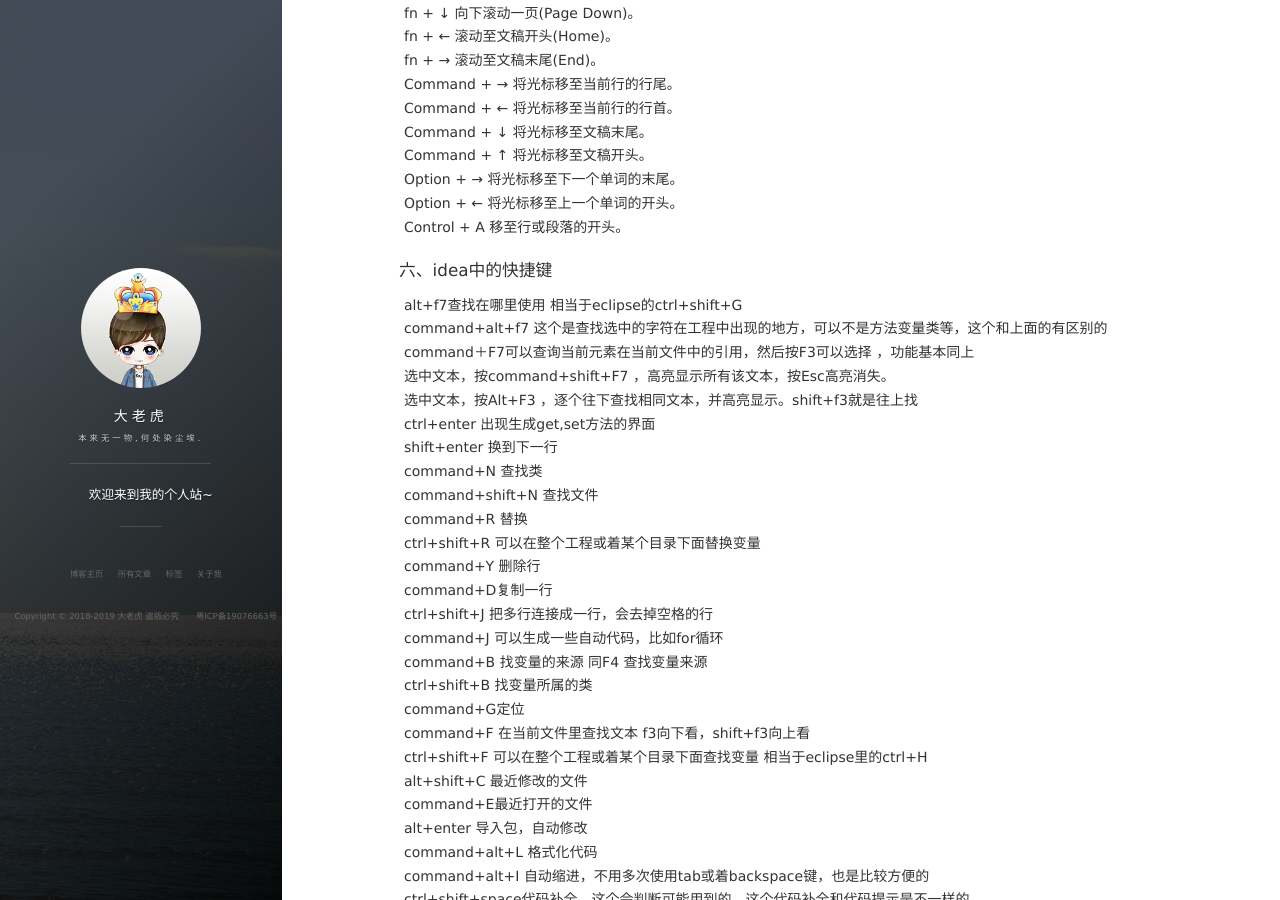
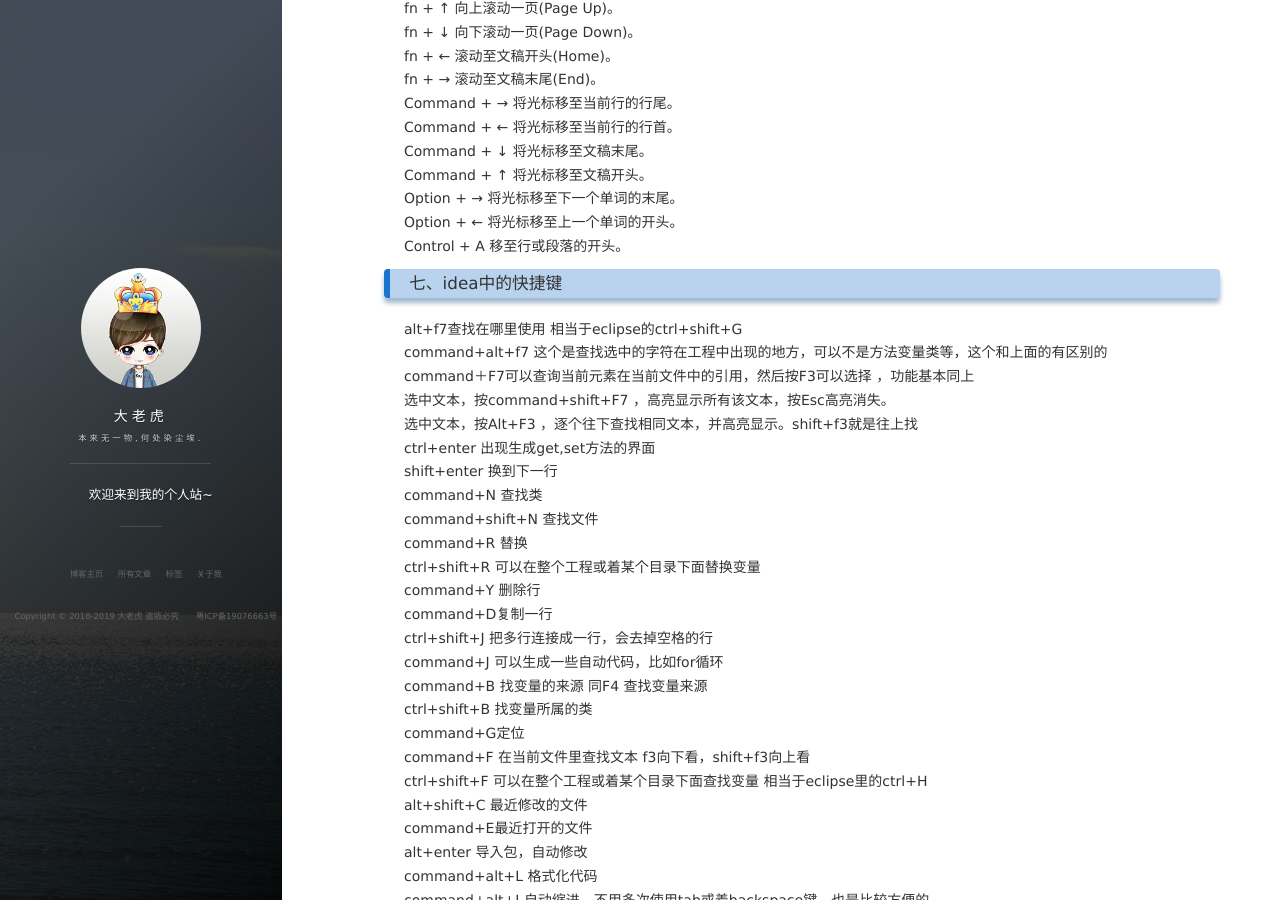
Before and after one commit to freeBufToTiger/freeBufToTiger.github.io, a Jekyll site: the page built from _posts/2019-09-09-Mac下IDEA的使用之常用快捷键篇.md, in a window 1280 px wide and 900 px high, scrolled down 1342 px. Built offline with Jekyll 4.4.1, drawn with Linux system fonts in a browser that asks for light colours; nearby versions of some CDN libraries; comment, search, counter and statistics services are not loaded.

Commit message:
[^]优化

```diff
--- a/_posts/2019-09-09-Mac下IDEA的使用之常用快捷键篇.md
+++ b/_posts/2019-09-09-Mac下IDEA的使用之常用快捷键篇.md
@@ -13,6 +13,7 @@
 Command + Shift + Control + 3 截取全部屏幕到剪贴板。<br>
 Command + Shift + 4 截取所选屏幕区域到一个文件，或按空格键仅捕捉一个窗口。<br>
 Command + Shift + Control + 4 截取所选屏幕区域到剪贴板，或按空格键仅捕捉一个窗口。<br>
+
 ### 二、通用快捷键
 Command 是 Mac 里最重要的修饰键，在大多数情况下相当于 Windows 下的 Ctrl，黑果通常是 Alt 键。<br>
 Command + Z 撤销。<br>
@@ -23,7 +24,7 @@
 Command + S 保存(Save)。<br>
 Command + F 查找(Find)。<br>
 
-#### 三、文件管理器
+### 三、文件管理器
 Command + Shift + N (New) 新建文件夹。<br>
 Command + Shift + G (Go) 调出窗口，可输入绝对路径直达文件夹。<br>
 return 这个其实不算快捷键，点击文件，按下可重命名文件。<br>
@@ -34,14 +35,14 @@
 Command + Shift + Delete 清倒废纸篓。<br>
 Space 快速查看选中的文件，也就是预览功能。<br>
 
-#### 四、浏览器
+### 四、浏览器
 Command + L 光标直接跳至地址栏。<br>
 Control + Tab 转向下一个标签页。<br>
 Control + Shift + Tab 转向上一个标签页。<br>
 Command + ‘+‘或’=’ 放大页面。<br>
 Command + ‘-’ 缩小页面。<br>
 
-#### 五、应用程序中
+### 五、应用程序中
 Command + H 隐藏(Hide)当前正在运行的应用程序窗口。<br>
 Command + Option + H 隐藏(Hide)其他应用程序窗口。<br>
 Command + Q 退出(Quit)最前面的应用程序。<br>
@@ -49,7 +50,7 @@
 Command + Tab 在打开的应用程序列表中转到下一个最近使用的应用程序，相当于 Windows 中(Alt+Tab)。<br>
 Command + Option + esc 打开“强制退出”窗口，如果有应用程序无响应，可在窗口列表中选择强制退出。<br>
 
-#### 六、文本处理
+### 六、文本处理
 Command + B 切换所选文字粗体(Bold)显示。<br>
 fn + Delete 相当于 PC 全尺寸键盘上的 Delete，也就是向后删除。<br>
 fn + ↑ 向上滚动一页(Page Up)。<br>
@@ -64,7 +65,7 @@
 Option + ← 将光标移至上一个单词的开头。<br>
 Control + A 移至行或段落的开头。<br>
 
-#### 六、idea中的快捷键
+### 七、idea中的快捷键
 alt+f7查找在哪里使用 相当于eclipse的ctrl+shift+G<br>
 command+alt+f7 这个是查找选中的字符在工程中出现的地方，可以不是方法变量类等，这个和上面的有区别的<br>
 command＋F7可以查询当前元素在当前文件中的引用，然后按F3可以选择 ，功能基本同上<br>
```
Also changed, not shown: images/posts/codeless/code.png (deleted), images/posts/codeless/codeless1.png (deleted), images/posts/codeless/codeless2.png (deleted), images/posts/codeless/image01.png (deleted), images/posts/codeless/image02.png (deleted), images/posts/codeless/image03.png (deleted), images/posts/codeless/image04.png (deleted), images/posts/codeless/image05.png (deleted), images/posts/codeless/img1.png (deleted), images/posts/codeless/img2.png (deleted), images/posts/iBeacon/iBeacon.png (deleted), images/posts/icon/image01.png (deleted), images/posts/jekyll/image1.png (deleted).
